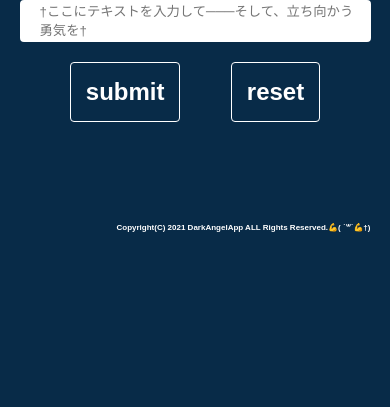
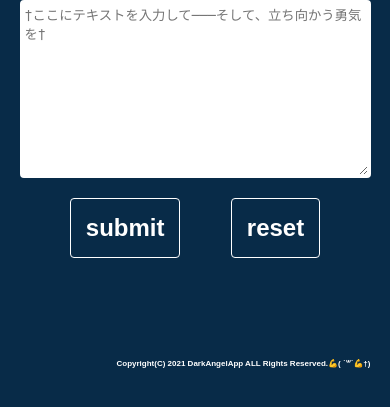
Before and after one commit to aoitech/dark_angel_app, a PHP site: page / in a window 390 px wide. Shown: the part 150-557 px from the top of the page. Run offline with PHP 8.4, Linux system fonts and the light colour scheme.

Commit message:
inputをtextareaに変更

```diff
--- a/css/style.css
+++ b/css/style.css
@@ -74,7 +74,17 @@ input[type="text"] {
   white-space: normal;
 }
 
-input[type="text"]::placeholder{
+.form-input {
+    display: block;
+    width: 600px;
+    margin: 0 auto;
+    padding-bottom: 20px;
+    border-radius: 4px;
+    border: 3px solid #fff;
+    white-space: normal;
+}
+
+.form-input:placeholder{
   text-align: left;
   padding-left: 15px;
   white-space: pre-line;
@@ -152,7 +162,7 @@ header
 /* ==============================
 form
 ============================== */
-input[type="text"] {
+.form-input {
   width: 100%;
 }
 
--- a/index.html
+++ b/index.html
@@ -26,7 +26,8 @@
   <section class="form">
     <div class="container">
       <form action="#">
-        <input type="text" class="form-input" id="form-text" autofocus placeholder="†ここにテキストを入力して───そして、立ち向かう勇気を†">
+        <textarea name="#" class="form-input" id="form-text" autofocus placeholder="†ここにテキストを入力して───そして、立ち向かう勇気を†" cols="10" rows="10"></textarea>
+        <!-- <input type="text" class="form-input" id="form-text" autofocus placeholder="†ここにテキストを入力して───そして、立ち向かう勇気を†"> -->
         <div class="form-parent">
           <button class="btn btn-register" id="form-submit">submit</button>
           <input type="reset" value="reset" class="btn btn-register" id="reset-btn">
--- a/index.php
+++ b/index.php
@@ -1 +1,2 @@
+<!-- herokuはHTML,JS,CSSだけだとデプロイできないからその対策だよー -->
 <?php include_once("index.html"); ?>
```
